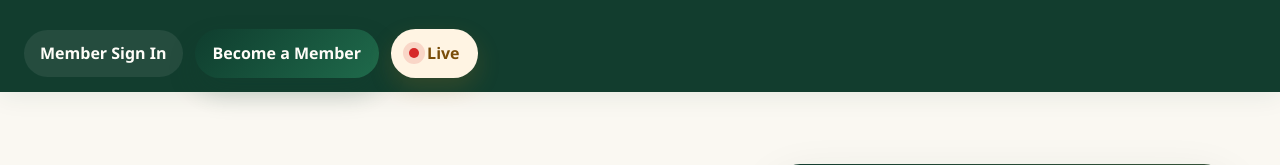
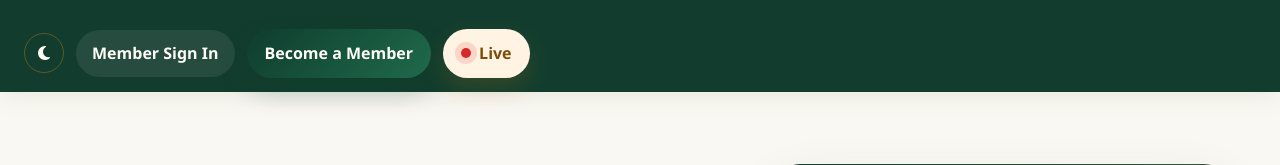
Before and after one commit to eojeryy/praythroughwithgodsword, a Laravel app: page / in a window 1280 px wide, after a click that opens the changed part. Shown: the part 171-336 px from the top of the page. Run offline with Laravel 12, Linux system fonts and the light colour scheme; data that the repository does not hold is empty.

Commit message:
changes made on 18th of Nov 2026 1st

```diff
--- /dev/null
+++ b/public/css/theme.css
@@ -0,0 +1,38 @@
+.theme-toggle {
+  display: inline-flex;
+  align-items: center;
+  justify-content: center;
+  width: 40px;
+  height: 40px;
+  padding: 0;
+  border: 1px solid rgba(183, 121, 31, 0.45);
+  border-radius: 999px;
+  background: transparent;
+  color: inherit;
+  cursor: pointer;
+  font-size: 1rem;
+}
+
+.theme-toggle:hover,
+.theme-toggle:focus-visible {
+  background: rgba(183, 121, 31, 0.18);
+}
+
+.theme-toggle .fa-sun { display: none; }
+html[data-theme="dark"] .theme-toggle .fa-sun { display: inline; }
+html[data-theme="dark"] .theme-toggle .fa-moon { display: none; }
+
+html[data-theme="dark"] {
+  color-scheme: dark;
+  filter: invert(0.92) hue-rotate(180deg);
+  background: #fff;
+}
+
+html[data-theme="dark"] img,
+html[data-theme="dark"] video,
+html[data-theme="dark"] iframe,
+html[data-theme="dark"] picture,
+html[data-theme="dark"] canvas,
+html[data-theme="dark"] svg image {
+  filter: invert(1) hue-rotate(180deg);
+}
--- /dev/null
+++ b/public/js/theme.js
@@ -0,0 +1,35 @@
+(function () {
+  var KEY = 'ptwg-theme';
+  var root = document.documentElement;
+
+  function apply(theme) {
+    if (theme === 'dark') {
+      root.setAttribute('data-theme', 'dark');
+    } else {
+      root.removeAttribute('data-theme');
+    }
+    document.querySelectorAll('[data-theme-toggle]').forEach(function (btn) {
+      var dark = theme === 'dark';
+      btn.setAttribute('aria-pressed', dark ? 'true' : 'false');
+      btn.setAttribute('aria-label', dark ? 'Switch to light theme' : 'Switch to dark theme');
+      btn.setAttribute('title', dark ? 'Switch to light theme' : 'Switch to dark theme');
+    });
+  }
+
+  function stored() {
+    try { return localStorage.getItem(KEY); } catch (e) { return null; }
+  }
+
+  apply(stored());
+
+  document.addEventListener('DOMContentLoaded', function () {
+    apply(root.getAttribute('data-theme') === 'dark' ? 'dark' : 'light');
+    document.querySelectorAll('[data-theme-toggle]').forEach(function (btn) {
+      btn.addEventListener('click', function () {
+        var next = root.getAttribute('data-theme') === 'dark' ? 'light' : 'dark';
+        try { localStorage.setItem(KEY, next); } catch (e) {}
+        apply(next);
+      });
+    });
+  });
+})();
--- a/resources/views/admin/partials/topbar.blade.php
+++ b/resources/views/admin/partials/topbar.blade.php
@@ -1,4 +1,4 @@
 <header class="site-header admin-topbar" id="site-header">
   <a href="{{ route('admin.dashboard') }}" class="admin-topbar-brand"><img src="{{ asset('images/ptwg-header-logo.png') }}" width="48" height="48" alt="PTWG" /><span>Content workspace<small>Administration</small></span></a>
-  <div class="admin-topbar-actions"><a href="{{ route('home') }}">View website <i class="fa-solid fa-arrow-up-right-from-square" aria-hidden="true"></i></a><span class="admin-topbar-user">{{ auth()->user()->name }}</span><form action="{{ route('admin.logout') }}" method="POST">@csrf<button type="submit">Sign out</button></form></div>
+  <div class="admin-topbar-actions"><button type="button" class="theme-toggle" data-theme-toggle aria-label="Switch to dark theme" title="Switch to dark theme" aria-pressed="false"><i class="fa-solid fa-moon" aria-hidden="true"></i><i class="fa-solid fa-sun" aria-hidden="true"></i></button><a href="{{ route('home') }}">View website <i class="fa-solid fa-arrow-up-right-from-square" aria-hidden="true"></i></a><span class="admin-topbar-user">{{ auth()->user()->name }}</span><form action="{{ route('admin.logout') }}" method="POST">@csrf<button type="submit">Sign out</button></form></div>
 </header>
--- a/resources/views/layout/app.blade.php
+++ b/resources/views/layout/app.blade.php
@@ -9,6 +9,8 @@
   <link rel="apple-touch-icon" href="{{ asset('images/ptwg-favicon.svg') }}" />
   <link rel="stylesheet" href="https://cdnjs.cloudflare.com/ajax/libs/font-awesome/6.4.0/css/all.min.css">
   <link rel="stylesheet" href="{{ asset('css/style.css') }}" />
+  <link rel="stylesheet" href="{{ asset('css/theme.css') }}?v={{ filemtime(public_path('css/theme.css')) }}" />
+  <script src="{{ asset('js/theme.js') }}?v={{ filemtime(public_path('js/theme.js')) }}"></script>
   @stack('styles')
 </head>
 <body class="@yield('body_class')">
@@ -51,6 +53,7 @@
       </nav>
 
       <div class="header-actions">
+        <button type="button" class="theme-toggle" data-theme-toggle aria-label="Switch to dark theme" title="Switch to dark theme" aria-pressed="false"><i class="fa-solid fa-moon" aria-hidden="true"></i><i class="fa-solid fa-sun" aria-hidden="true"></i></button>
         @if ($isLivePage)
           <a href="{{ route('home') }}" class="secondary-button header-link-button">Back Home</a>
         @elseif ($isAdminArea)
@@ -128,7 +131,7 @@
       <p>Daily scripture-led prayer support designed to help you move from searching to praying with confidence and direction.</p>
       <div class="footer-socials">
         <a href="https://www.facebook.com/Fonims" target="_blank" rel="noopener" aria-label="Facebook"><i class="fa-brands fa-facebook-f"></i></a>
-        <a href="#" aria-label="Instagram"><i class="fa-brands fa-instagram"></i></a>
+        <a href="https://www.instagram.com/fountainofnewnesss?srtk=MWpqdDVtZ2Uwb2ZhZA==" target="_blank" rel="noopener" aria-label="Instagram"><i class="fa-brands fa-instagram"></i></a>
         <a href="https://www.youtube.com/@fountainofnewness" target="_blank" rel="noopener" aria-label="YouTube"><i class="fa-brands fa-youtube"></i></a>
         <a href="https://www.tiktok.com/@fountain.of.newness" target="_blank" rel="noopener" aria-label="TikTok"><i class="fa-brands fa-tiktok"></i></a>
       </div>
```
